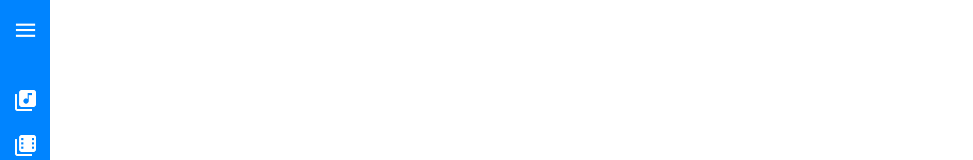
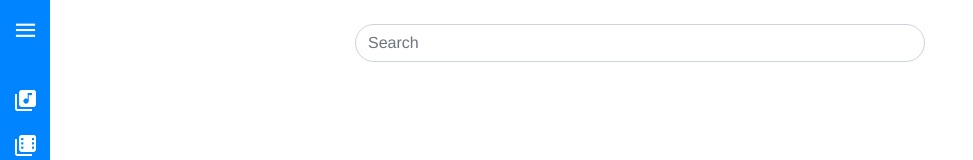
Before and after one commit to TM-Developer-Group/ARoom, a Vue app: page /Music in a window 1280 px wide. Shown: the top 160 px of the page, without its empty margins (0-973 px from the left). Built offline with nearby package versions, Linux system fonts and the light colour scheme.

Commit message:
Added Music component & router transition

```diff
--- a/src/App.vue
+++ b/src/App.vue
@@ -8,9 +8,9 @@
     <router-view/>
     -->
     <SidebarMenu/>
-    <div class="content">
+    <div class="container">
       <transition name="fade">
-        <router-view/>
+        <router-view class="pt-4"/>
       </transition>
     </div>
   </div>
@@ -39,6 +39,13 @@ export default class App extends Vue {}
 
 .content {
   margin-left: 50px;
-  transition: all 0.1s;
+}
+
+.fade-enter-active, .fade-leave-active {
+  transition: opacity .4s;
+}
+
+.fade-enter, .fade-leave-to {
+  opacity: 0;
 }
 </style>
--- /dev/null
+++ b/src/components/Music.vue
@@ -0,0 +1,25 @@
+<template>
+  <div>
+    <div class="row d-flex justify-content-center align-items-baseline">
+      <div class="form-group has-search w-50">
+        <span class="fa fa-search form-control-feedback"></span>
+        <input type="text" class="form-control" placeholder="Search" />
+      </div>
+    </div>
+    <router-view />
+  </div>
+</template>
+
+<script lang="ts">
+import { Component, Prop, Vue } from "vue-property-decorator";
+import $ from "jquery";
+
+@Component
+export default class Music extends Vue {}
+</script>
+
+<style scoped>
+.form-control {
+  border-radius: 25px;
+}
+</style>
--- a/src/components/SidebarMenu.vue
+++ b/src/components/SidebarMenu.vue
@@ -61,7 +61,7 @@ export default class SidebarMenu extends Vue {
       {
         id: 0,
         title: 'Music',
-        routerTo: '/HelloWorld',
+        routerTo: '/Music',
         iconPath: 'music-white.png',
         tag: 'li'
       },
@@ -140,6 +140,7 @@ export default class SidebarMenu extends Vue {
   text-align: center;
   padding: 10px 0px;
   height: 45px;
+  cursor: pointer;
 }
 
 #sidebar li:hover {
--- a/src/router.ts
+++ b/src/router.ts
@@ -8,7 +8,11 @@ export default new Router({
     routes: [
         {
             path: '/HelloWorld',
-            component: () => import('./components/HelloWorld.vue')
+            component: () => import('@/components/HelloWorld.vue')
+        },
+        {
+            path: '/Music',
+            component: () => import('@/components/Music.vue')
         }
     ]
 })
```
